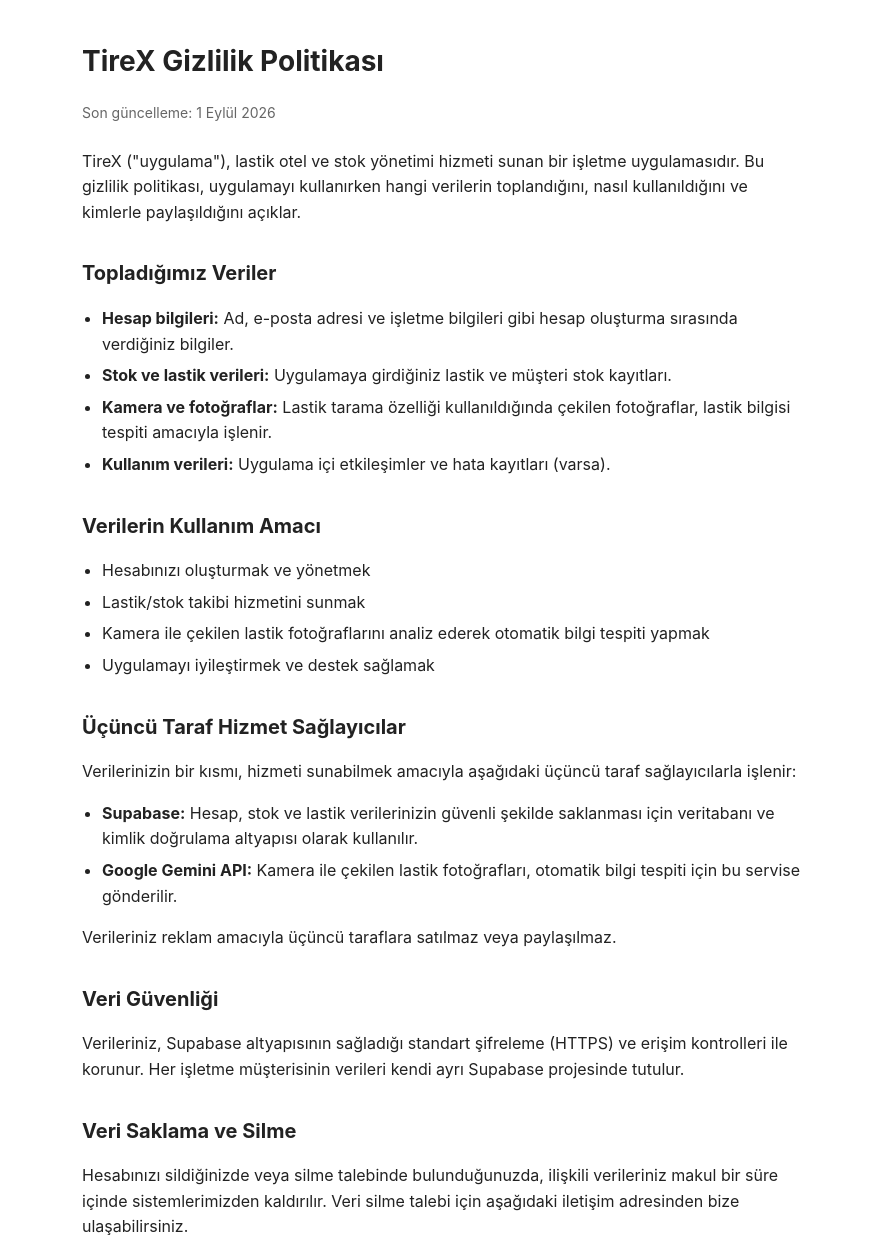
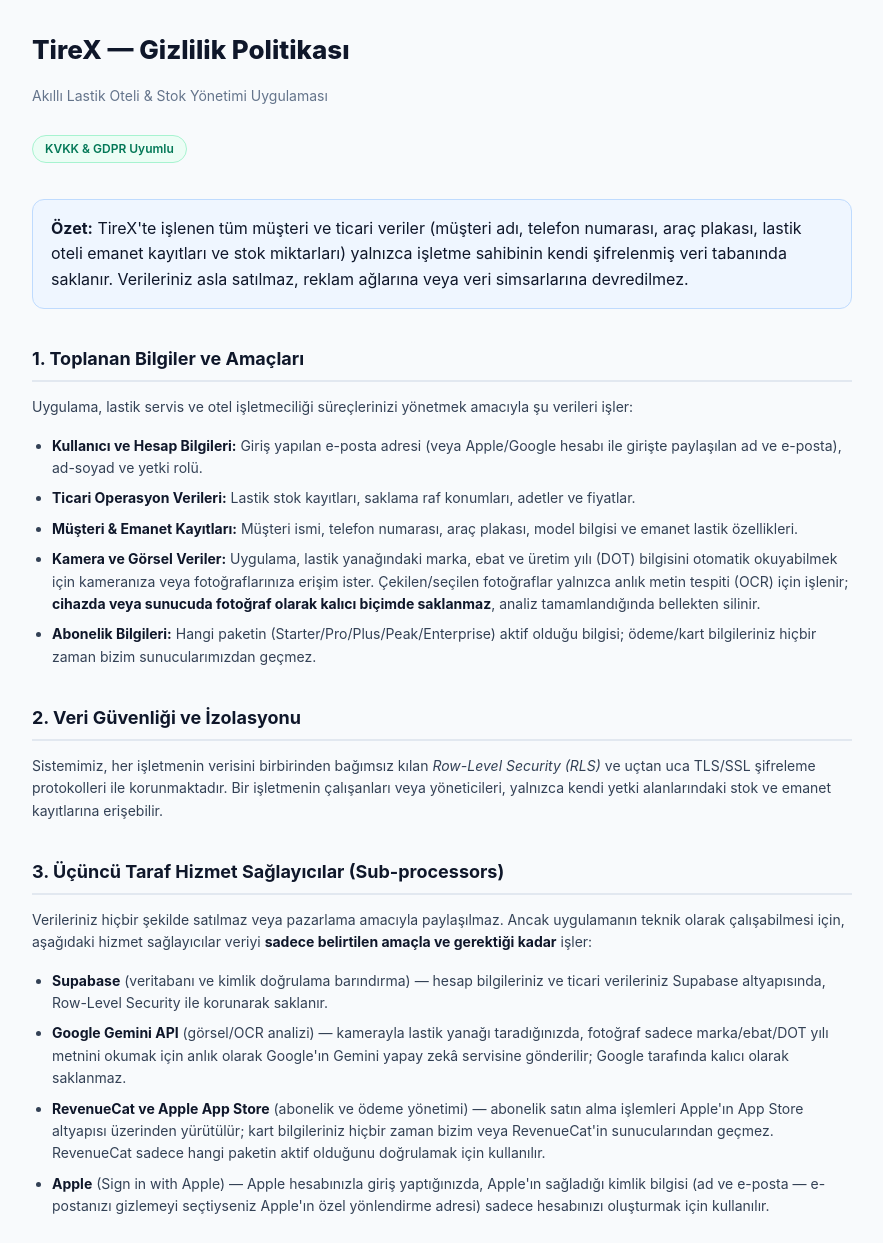
Before and after one commit to mstfmanis-debug/tirex-legal, a plain HTML site: page index.html in a window 1280 px wide. Shown: the part 20-1263 px from the top of the page, without its empty margins (198-1081 px from the left). Drawn offline with Linux system fonts and the light colour scheme.

Commit message:
Revise title and improve layout in index.html
Updated the title and enhanced styling for better readability. Added new sections for terms of service and privacy policy.

```diff
--- a/index.html
+++ b/index.html
@@ -3,68 +3,90 @@
 <head>
 <meta charset="UTF-8">
 <meta name="viewport" content="width=device-width, initial-scale=1.0">
-<title>TireX - Gizlilik Politikası</title>
+<title>TireX — Gizlilik Politikası ve Kullanım Koşulları</title>
 <style>
-  body {
-    font-family: -apple-system, BlinkMacSystemFont, "Segoe UI", Roboto, sans-serif;
-    max-width: 720px;
-    margin: 0 auto;
-    padding: 40px 20px;
-    line-height: 1.6;
-    color: #222;
-  }
-  h1 { font-size: 28px; }
-  h2 { font-size: 20px; margin-top: 32px; }
-  .updated { color: #666; font-size: 14px; margin-bottom: 24px; }
+  body { font-family: -apple-system, BlinkMacSystemFont, "Segoe UI", Roboto, Helvetica, Arial, sans-serif; max-width: 820px; margin: 0 auto; padding: 32px 20px 80px; color: #0F172A; line-height: 1.6; background: #F8FAFC; }
+  h1 { font-size: 26px; font-weight: 800; margin-bottom: 4px; }
+  .subtitle { color: #64748B; font-size: 14px; margin-bottom: 28px; }
+  h2 { font-size: 18px; font-weight: 700; margin-top: 36px; margin-bottom: 10px; border-bottom: 2px solid #E2E8F0; padding-bottom: 6px; }
+  h3 { font-size: 15px; font-weight: 700; margin-top: 20px; }
+  p, li { font-size: 14px; color: #334155; }
   ul { padding-left: 20px; }
-  li { margin-bottom: 6px; }
+  li { margin-bottom: 8px; }
+  .badge { display: inline-block; background: #ECFDF5; color: #047857; border: 1px solid #A7F3D0; border-radius: 999px; padding: 3px 12px; font-size: 12px; font-weight: 600; margin-bottom: 20px; }
+  .note-box { background: #EFF6FF; border: 1px solid #BFDBFE; border-radius: 12px; padding: 16px 18px; margin: 16px 0; }
+  .contact { background: #fff; border: 1px solid #E2E8F0; border-radius: 12px; padding: 18px; margin-top: 32px; }
+  a { color: #2563EB; }
+  strong { color: #0F172A; }
+  .updated { font-size: 12px; color: #94A3B8; margin-top: 40px; }
 </style>
 </head>
 <body>
 
-<h1>TireX Gizlilik Politikası</h1>
-<p class="updated">Son güncelleme: 1 Eylül 2026</p>
+<h1>TireX — Gizlilik Politikası</h1>
+<p class="subtitle">Akıllı Lastik Oteli &amp; Stok Yönetimi Uygulaması</p>
+<span class="badge">KVKK &amp; GDPR Uyumlu</span>
 
-<p>TireX ("uygulama"), lastik otel ve stok yönetimi hizmeti sunan bir işletme uygulamasıdır. Bu gizlilik politikası, uygulamayı kullanırken hangi verilerin toplandığını, nasıl kullanıldığını ve kimlerle paylaşıldığını açıklar.</p>
+<div class="note-box">
+  <strong>Özet:</strong> TireX'te işlenen tüm müşteri ve ticari veriler (müşteri adı, telefon numarası, araç plakası, lastik oteli emanet kayıtları ve stok miktarları) yalnızca işletme sahibinin kendi şifrelenmiş veri tabanında saklanır. Verileriniz asla satılmaz, reklam ağlarına veya veri simsarlarına devredilmez.
+</div>
 
-<h2>Topladığımız Veriler</h2>
+<h2>1. Toplanan Bilgiler ve Amaçları</h2>
+<p>Uygulama, lastik servis ve otel işletmeciliği süreçlerinizi yönetmek amacıyla şu verileri işler:</p>
 <ul>
-  <li><strong>Hesap bilgileri:</strong> Ad, e-posta adresi ve işletme bilgileri gibi hesap oluşturma sırasında verdiğiniz bilgiler.</li>
-  <li><strong>Stok ve lastik verileri:</strong> Uygulamaya girdiğiniz lastik ve müşteri stok kayıtları.</li>
-  <li><strong>Kamera ve fotoğraflar:</strong> Lastik tarama özelliği kullanıldığında çekilen fotoğraflar, lastik bilgisi tespiti amacıyla işlenir.</li>
-  <li><strong>Kullanım verileri:</strong> Uygulama içi etkileşimler ve hata kayıtları (varsa).</li>
+  <li><strong>Kullanıcı ve Hesap Bilgileri:</strong> Giriş yapılan e-posta adresi (veya Apple/Google hesabı ile girişte paylaşılan ad ve e-posta), ad-soyad ve yetki rolü.</li>
+  <li><strong>Ticari Operasyon Verileri:</strong> Lastik stok kayıtları, saklama raf konumları, adetler ve fiyatlar.</li>
+  <li><strong>Müşteri &amp; Emanet Kayıtları:</strong> Müşteri ismi, telefon numarası, araç plakası, model bilgisi ve emanet lastik özellikleri.</li>
+  <li><strong>Kamera ve Görsel Veriler:</strong> Uygulama, lastik yanağındaki marka, ebat ve üretim yılı (DOT) bilgisini otomatik okuyabilmek için kameranıza veya fotoğraflarınıza erişim ister. Çekilen/seçilen fotoğraflar yalnızca anlık metin tespiti (OCR) için işlenir; <strong>cihazda veya sunucuda fotoğraf olarak kalıcı biçimde saklanmaz</strong>, analiz tamamlandığında bellekten silinir.</li>
+  <li><strong>Abonelik Bilgileri:</strong> Hangi paketin (Starter/Pro/Plus/Peak/Enterprise) aktif olduğu bilgisi; ödeme/kart bilgileriniz hiçbir zaman bizim sunucularımızdan geçmez.</li>
 </ul>
 
-<h2>Verilerin Kullanım Amacı</h2>
+<h2>2. Veri Güvenliği ve İzolasyonu</h2>
+<p>Sistemimiz, her işletmenin verisini birbirinden bağımsız kılan <em>Row-Level Security (RLS)</em> ve uçtan uca TLS/SSL şifreleme protokolleri ile korunmaktadır. Bir işletmenin çalışanları veya yöneticileri, yalnızca kendi yetki alanlarındaki stok ve emanet kayıtlarına erişebilir.</p>
+
+<h2>3. Üçüncü Taraf Hizmet Sağlayıcılar (Sub-processors)</h2>
+<p>Verileriniz hiçbir şekilde satılmaz veya pazarlama amacıyla paylaşılmaz. Ancak uygulamanın teknik olarak çalışabilmesi için, aşağıdaki hizmet sağlayıcılar veriyi <strong>sadece belirtilen amaçla ve gerektiği kadar</strong> işler:</p>
 <ul>
-  <li>Hesabınızı oluşturmak ve yönetmek</li>
-  <li>Lastik/stok takibi hizmetini sunmak</li>
-  <li>Kamera ile çekilen lastik fotoğraflarını analiz ederek otomatik bilgi tespiti yapmak</li>
-  <li>Uygulamayı iyileştirmek ve destek sağlamak</li>
+  <li><strong>Supabase</strong> (veritabanı ve kimlik doğrulama barındırma) — hesap bilgileriniz ve ticari verileriniz Supabase altyapısında, Row-Level Security ile korunarak saklanır.</li>
+  <li><strong>Google Gemini API</strong> (görsel/OCR analizi) — kamerayla lastik yanağı taradığınızda, fotoğraf sadece marka/ebat/DOT yılı metnini okumak için anlık olarak Google'ın Gemini yapay zekâ servisine gönderilir; Google tarafında kalıcı olarak saklanmaz.</li>
+  <li><strong>RevenueCat ve Apple App Store</strong> (abonelik ve ödeme yönetimi) — abonelik satın alma işlemleri Apple'ın App Store altyapısı üzerinden yürütülür; kart bilgileriniz hiçbir zaman bizim veya RevenueCat'in sunucularından geçmez. RevenueCat sadece hangi paketin aktif olduğunu doğrulamak için kullanılır.</li>
+  <li><strong>Apple</strong> (Sign in with Apple) — Apple hesabınızla giriş yaptığınızda, Apple'ın sağladığı kimlik bilgisi (ad ve e-posta — e-postanızı gizlemeyi seçtiyseniz Apple'ın özel yönlendirme adresi) sadece hesabınızı oluşturmak için kullanılır.</li>
 </ul>
 
-<h2>Üçüncü Taraf Hizmet Sağlayıcılar</h2>
-<p>Verilerinizin bir kısmı, hizmeti sunabilmek amacıyla aşağıdaki üçüncü taraf sağlayıcılarla işlenir:</p>
-<ul>
-  <li><strong>Supabase:</strong> Hesap, stok ve lastik verilerinizin güvenli şekilde saklanması için veritabanı ve kimlik doğrulama altyapısı olarak kullanılır.</li>
-  <li><strong>Google Gemini API:</strong> Kamera ile çekilen lastik fotoğrafları, otomatik bilgi tespiti için bu servise gönderilir.</li>
-</ul>
-<p>Verileriniz reklam amacıyla üçüncü taraflara satılmaz veya paylaşılmaz.</p>
+<h2>4. Hesap ve Veri Silme Hakkınız</h2>
+<p>Apple App Store Kuralı 5.1.1(v) ve KVKK/GDPR "Unutulma Hakkı" uyarınca; dilediğiniz an uygulama profil menüsünden <strong>"Hesabımı ve Tüm Verilerimi Sil"</strong> seçeneğine dokunarak hesabınızı, şifrenizi, oturum bilgilerinizi ve buluttaki tüm ticari verilerinizi tek adımda, geri dönüşü olmayacak şekilde kalıcı olarak silebilirsiniz. Bu işlem uygulama dışından (bizimle iletişime geçerek) de talep edilebilir.</p>
 
-<h2>Veri Güvenliği</h2>
-<p>Verileriniz, Supabase altyapısının sağladığı standart şifreleme (HTTPS) ve erişim kontrolleri ile korunur. Her işletme müşterisinin verileri kendi ayrı Supabase projesinde tutulur.</p>
+<h2>5. Çerezler ve İzleme</h2>
+<p>TireX, reklam amaçlı hiçbir izleme teknolojisi (üçüncü taraf reklam SDK'sı, IDFA takibi vb.) kullanmaz.</p>
 
-<h2>Veri Saklama ve Silme</h2>
-<p>Hesabınızı sildiğinizde veya silme talebinde bulunduğunuzda, ilişkili verileriniz makul bir süre içinde sistemlerimizden kaldırılır. Veri silme talebi için aşağıdaki iletişim adresinden bize ulaşabilirsiniz.</p>
+<h2>6. İletişim ve Veri Sorumlusu</h2>
+<p>Gizlilik politikamız veya veri talepleriniz ile ilgili her türlü soru için bizimle <strong>mstfmanis@gmail.com</strong> adresi üzerinden iletişime geçebilirsiniz.</p>
 
-<h2>Çocukların Gizliliği</h2>
-<p>TireX, işletmelere yönelik bir hizmettir ve 18 yaş altı kullanıcılara yönelik değildir.</p>
+<hr style="margin-top:48px; border: none; border-top: 1px solid #E2E8F0;">
 
-<h2>Bu Politikadaki Değişiklikler</h2>
-<p>Bu gizlilik politikası zaman zaman güncellenebilir. Güncellemeler bu sayfada yayınlanır.</p>
+<h1 style="margin-top:40px;">Kullanım Koşulları (Terms of Service)</h1>
 
-<h2>İletişim</h2>
-<p>Gizlilik politikası veya verileriniz hakkında sorularınız için bize ulaşın: <strong>[mstfmanis@gmail.com]</strong></p>
+<h2>1. Hizmetin Kapsamı ve Lisans</h2>
+<p>TireX, lastik servis ve toptancı işletmelerine yönelik, stok ve lastik oteli (emanet) yönetimi sağlayan bir SaaS (Software as a Service) uygulamasıdır. Uygulamayı indirerek ve hesap oluşturarak bu koşulları kabul etmiş sayılırsınız.</p>
+
+<h2>2. Kullanıcı Sorumlulukları</h2>
+<p>Hesabınızın güvenliğinden ve girdiğiniz verilerin doğruluğundan siz sorumlusunuz. Uygulamayı yasalara aykırı bir amaçla kullanamazsınız.</p>
+
+<h2>3. Abonelik ve Ödemeler</h2>
+<p>Abonelikler, Apple App Store üzerinden otomatik olarak yenilenir. İstediğiniz zaman App Store &gt; Ayarlar &gt; Abonelikler bölümünden iptal edebilirsiniz. İptal, mevcut faturalama döneminin sonunda geçerli olur; kısmi iade yapılmaz (Apple'ın standart politikası geçerlidir).</p>
+
+<h2>4. Kesintisiz Hizmet ve Çevrimdışı (Offline) Çalışma</h2>
+<p>Uygulama, internet bağlantısı olmadığında da temel işlevlerini (yerel veri önbelleği ile) sürdürmeye çalışır; bağlantı sağlandığında veriler otomatik olarak senkronize edilir. Ancak kesintisiz hizmet garanti edilmez.</p>
+
+<h2>5. Değişiklik ve Fesih</h2>
+<p>Bu koşullar zaman zaman güncellenebilir. Önemli değişiklikler uygulama içinden bildirilecektir. Hesabınızı istediğiniz zaman kapatma/silme hakkına sahipsiniz (yukarıdaki "Hesap ve Veri Silme Hakkınız" bölümüne bakın).</p>
+
+<div class="contact">
+  <strong>Sorularınız mı var?</strong><br>
+  mstfmanis@gmail.com adresinden bize ulaşabilirsiniz.
+</div>
+
+<p class="updated">Son güncelleme: Eylül 2026</p>
 
 </body>
 </html>
```
